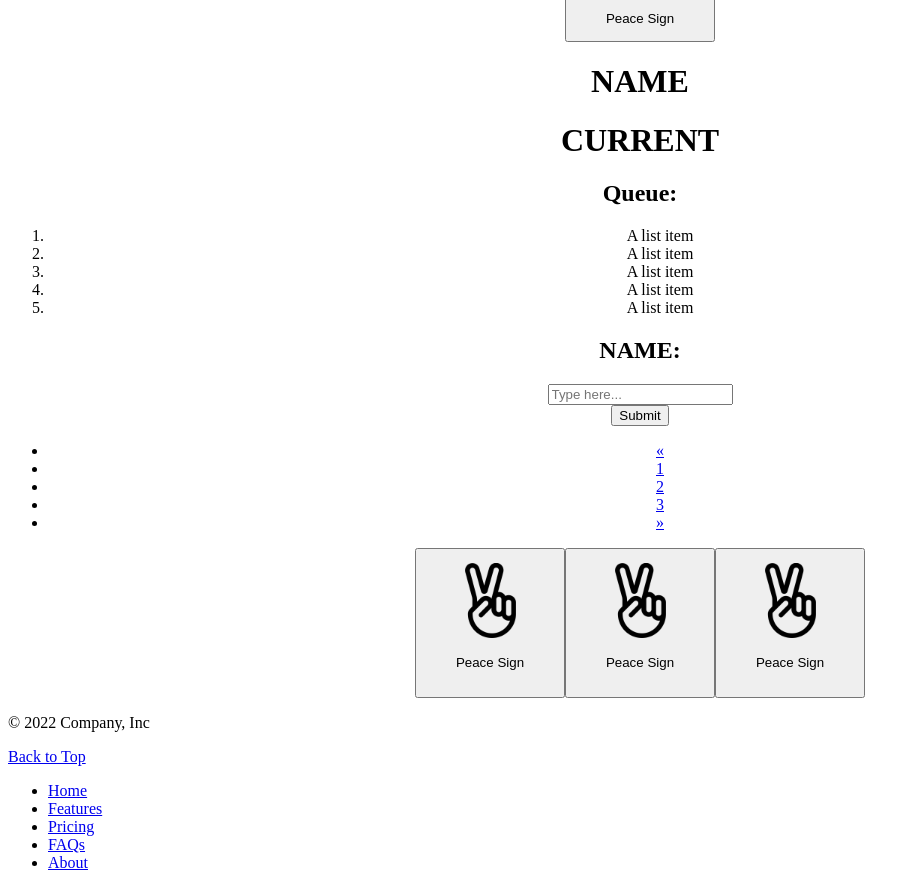
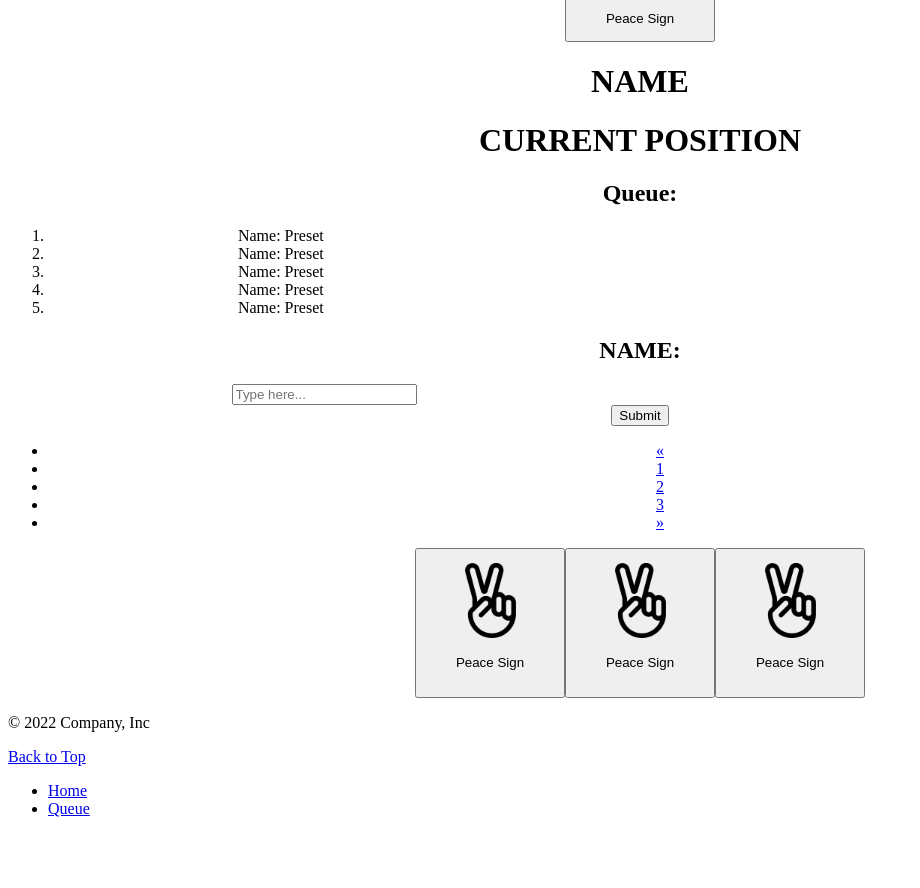
Before and after one commit to aditya-s3n/RoboticArmApp-frontend, a Next.js app: page / in a window 1280 px wide. Shown: the part 220-1108 px from the top of the page, without its empty margins (0-920 px from the left). After the commit the page ends 1054 px from the top, so only its background shows below. Built offline with nearby package versions, Linux system fonts and the light colour scheme.

Commit message:
add design styles to some components in /home

```diff
--- a/src/components/Footer/Footer.tsx
+++ b/src/components/Footer/Footer.tsx
@@ -10,10 +10,7 @@ function Footer() {
 
                 <ul className="nav col-md-4 justify-content-end">
                     <li className="nav-item"><a href="#" className="nav-link px-2 text-muted">Home</a></li>
-                    <li className="nav-item"><a href="#" className="nav-link px-2 text-muted">Features</a></li>
-                    <li className="nav-item"><a href="#" className="nav-link px-2 text-muted">Pricing</a></li>
-                    <li className="nav-item"><a href="#" className="nav-link px-2 text-muted">FAQs</a></li>
-                    <li className="nav-item"><a href="#" className="nav-link px-2 text-muted">About</a></li>
+                    <li className="nav-item"><a href="#" className="nav-link px-2 text-muted">Queue</a></li>
                 </ul>
             </footer>
         </div>
--- a/src/components/Queue/Queue.tsx
+++ b/src/components/Queue/Queue.tsx
@@ -1,12 +1,14 @@
+import styles from "./queue.module.css";
+
 function Queue() {
     return (
-        <div className="mx-5">
+        <div className={`mx-5 ${styles.queue_body} text-start`}>
             <ol className="list-group list-group-numbered">
-                <li className="list-group-item active">A list item</li>
-                <li className="list-group-item">A list item</li>
-                <li className="list-group-item">A list item</li>
-                <li className="list-group-item">A list item</li>
-                <li className="list-group-item">A list item</li>
+                <li className="list-group-item active">Name: Preset</li>
+                <li className="list-group-item">Name: Preset</li>
+                <li className="list-group-item">Name: Preset</li>
+                <li className="list-group-item">Name: Preset</li>
+                <li className="list-group-item">Name: Preset</li>
             </ol>
         </div>
     );
--- /dev/null
+++ b/src/components/Queue/queue.module.css
@@ -0,0 +1,3 @@
+.queue_body {
+    width: 40%;
+}
--- a/src/pages/index.tsx
+++ b/src/pages/index.tsx
@@ -1,5 +1,4 @@
 import Head from 'next/head'
-import { Inter } from 'next/font/google'
 import Script from 'next/script'
 import styles from '@/styles/Home.module.css'
 
@@ -34,18 +33,18 @@ export default function Home() {
           <h1 className='mx-2'>NAME</h1>
         </div>
 
-        <h1>CURRENT</h1>
+        <h1 className='text-success text-decoration-underline'>CURRENT POSITION</h1>
 
-        <div className='d-flex justify-content-center'>
+        <div className='d-flex justify-content-center my-5'>
           <h2>Queue:</h2>
 
           <Queue />
         </div>
 
-        <div className='d-flex justify-content-center mx-5 px-5 my-3'>
+        <div className="d-flex justify-content-center my-4">
           <h2 className='mx-2'>NAME: </h2>
 
-          <div className="input-group input-group-lg">
+          <div className={`input-group input-group-lg ${styles.input_text}`}>
             <input type="text" className="form-control" placeholder="Type here..." aria-label="Username" aria-describedby="addon-wrapping" />
           </div>
 
--- a/src/styles/Home.module.css
+++ b/src/styles/Home.module.css
@@ -1,3 +1,8 @@
 .home {
     text-align: center;
+    margin: auto;
 }
+
+.input_text {
+    width: 50%;
+}
```
